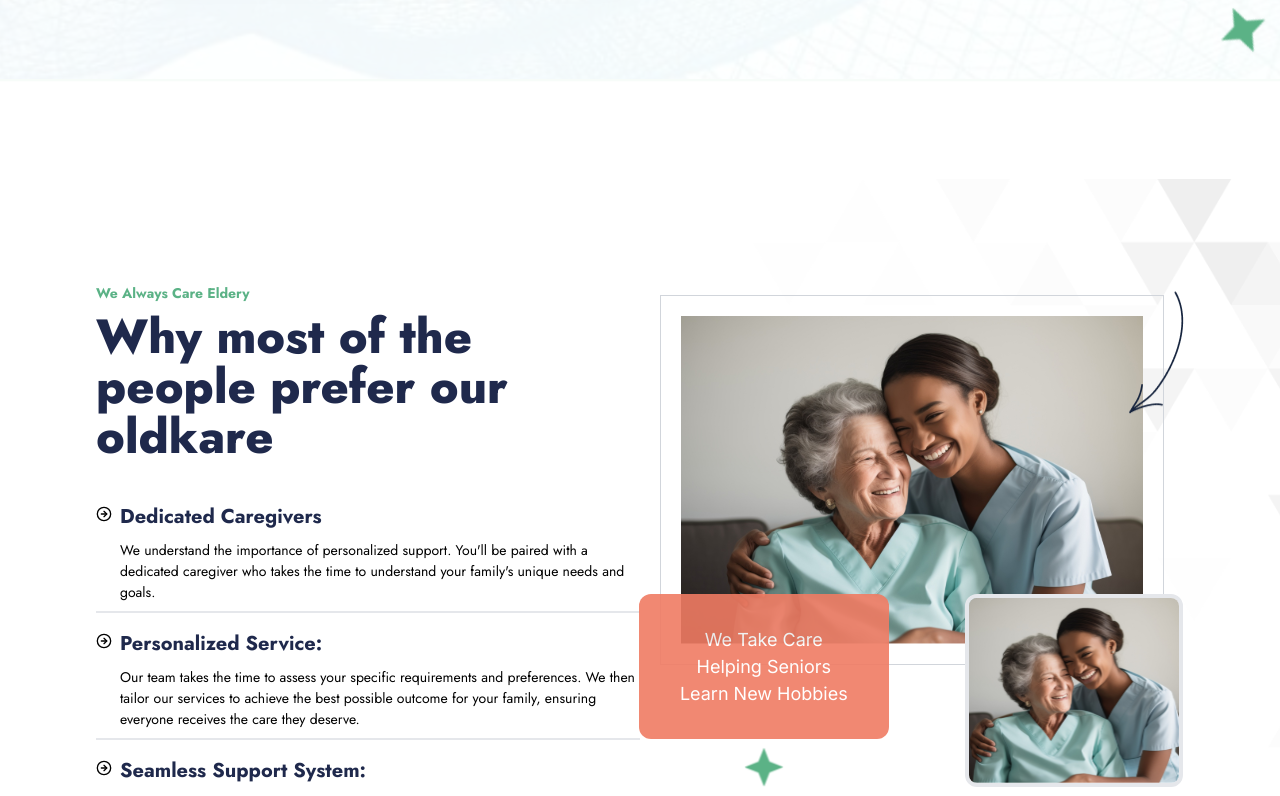
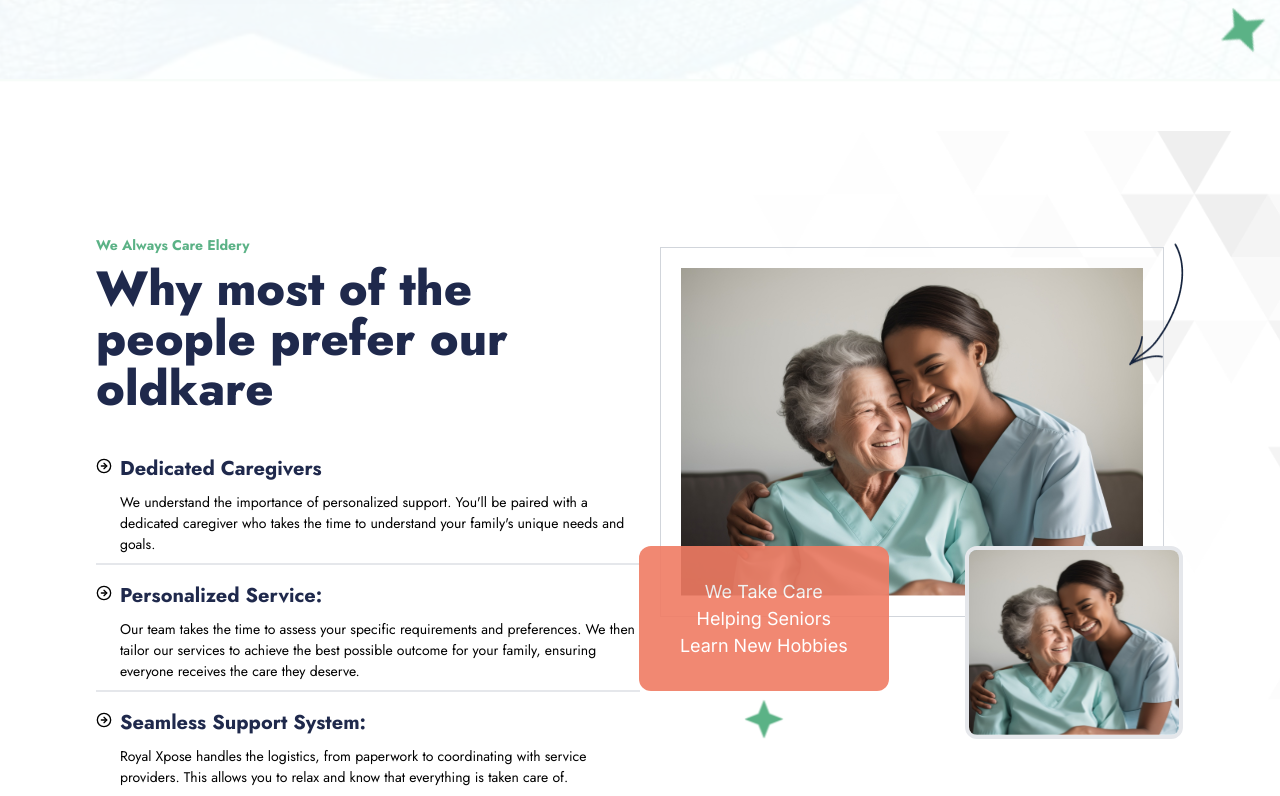
Before and after one commit to MrbadMiro/Royal, a React (Vite) app: page / in a window 1280 px wide. Shown: the part 2700-3496 px from the top of the page. Built offline with nearby package versions, Linux system fonts and the light colour scheme.

Commit message:
Some Changes)

```diff
--- a/package.json
+++ b/package.json
@@ -5,7 +5,6 @@
   "version": "0.0.0",
   "type": "module",
   "scripts": {
-    "build": "react-scripts build",
     "deploy": "gh-pages -d build",
     "dev": "vite",
     "build": "vite build",
--- a/src/container/Support.jsx
+++ b/src/container/Support.jsx
@@ -11,7 +11,7 @@
 
 	return (
 		<div
-			className="lg:px-24 px-6 py-24 flex flex-col h-full w-full items-centerv my-4 md:my-24 justify-center"
+			className="lg:px-24 px-6 py-24 flex flex-col h-full w-full items-centerv my-4 md:mt-12 md:mb-24 justify-center"
 			style={sectionStyle}>
 			<div className="grid md:grid-cols-2 items-center justify-center">
 				<div className="order-1 flex flex-col w-full h-full">
```
